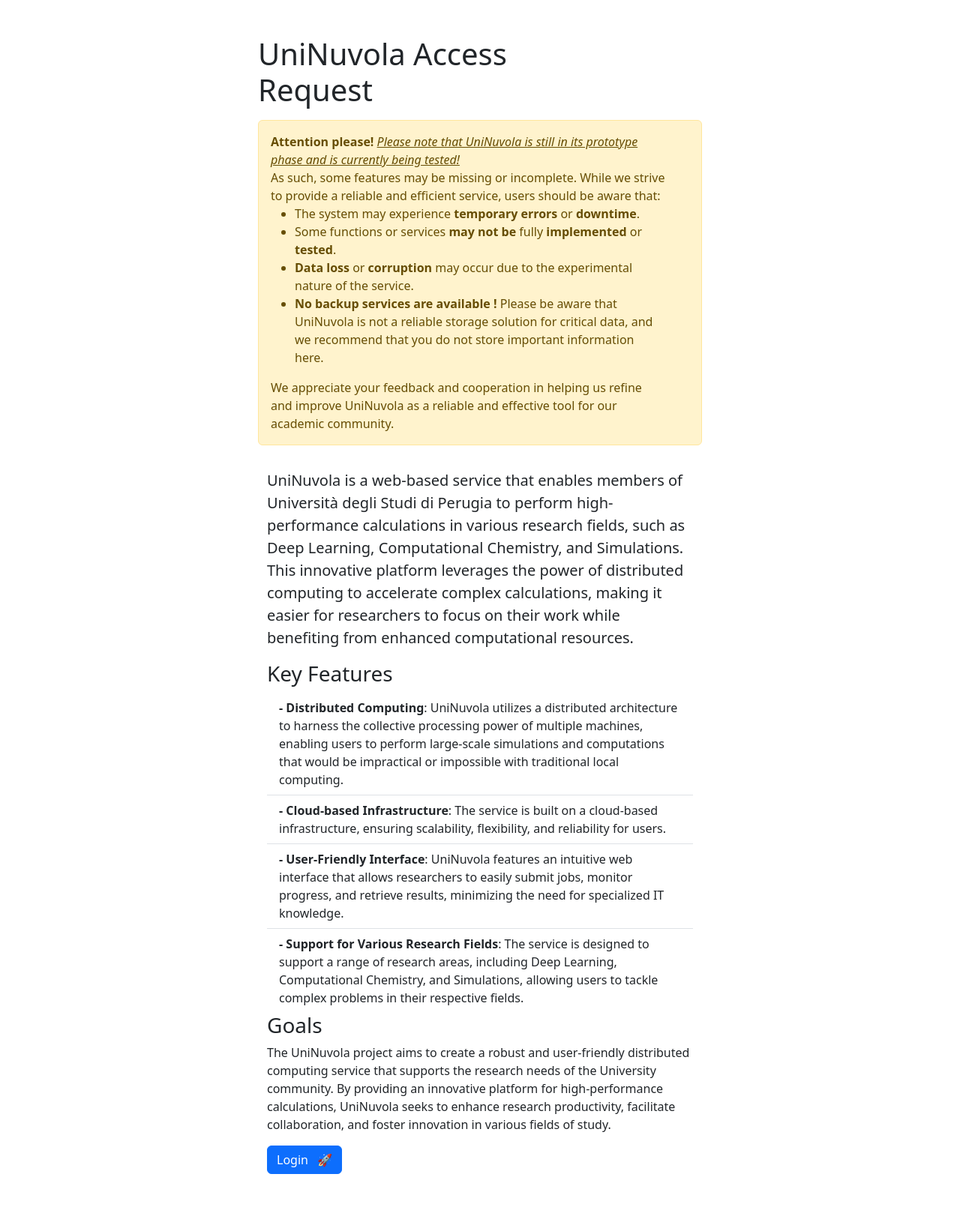
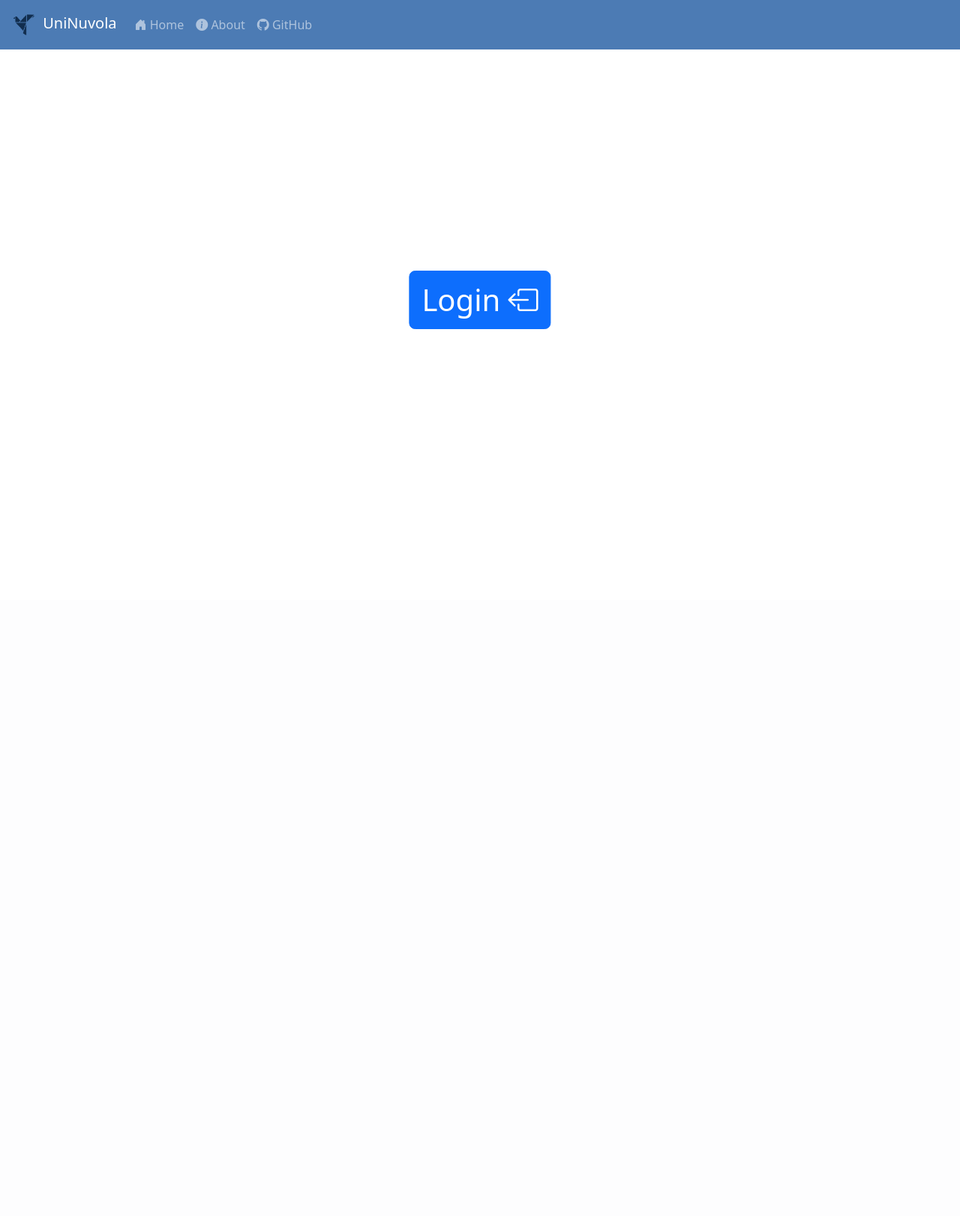
Before and after one commit to UniNuvola/web, a Flask app: page / in a window 1280 px wide. Shown: the whole page at 75% size. After the commit the page ends 439 px from the top, so only its background shows below. Run offline with Flask 3, Linux system fonts and the light colour scheme; parts of the project's set-up code (start-up, migrations or seed data) failed here and were passed over.

Commit message:
💄 UI Restyle (#26)
Update Web UI

## Commits

* ♻️ (src/templates/home): update home template

Added a block for disclaimer section

* ♻️ (src/templates/info): add info page

Refactored code:
  - created `info.html`
  - added `info` route

* ♻️ (src/templates/unlogged): update unlogged page

Updated unlogged page by removing disclaimer adding `login` and `about`
buttons.

* 💄 (src/templates/users): update user UI

Request table is shown only when request is on `pending/accepted` state.
When a request is `synced` a button is shown.

* 💄 (src/templates/users): update request UI

No longer displays the `h3` title when a request is `syced`.

* 💄 (src/templates/users): no more emoji

Sad commit 😢

* 💄 (src/templates/user): add statistics placeholder

Added placeholder for section `User' stats`

* 💄 (src/templates/home): add navbar

Updated UI by adding a Navbar with logo.

* 💄 add logo

* 💄 (src/templates/unlogged): update login button

Login button now is placed on page center.
Removed about button.

* 💄 (src/templates/home): add navbar icons

* 💄 (src/templates/users): update start button

* 💄 (src/templates/users/admin): update request button

Now for synced users no more button are shown, only a tick symbol.

* 💄 (src/templates/users/admin): add start button

* 💄 (src/templates/users/user): update button font

* 🐛 (src/templates/users/admin): fix wrong dict key

Updated uninuvola redirect url too.

* ✨ (src/routes): add `uninuvolaurl` key to `user` dict

* ♻️ (src/templates/users): replace hardcoded url with `uninuvolaurl`

```diff
--- a/src/routes.py
+++ b/src/routes.py
@@ -13,6 +13,7 @@ def homepage():
         _groups = dbms.get_request_data(_username)['groups']
         user['username'] = _username
         user['groups'] = _groups
+        user['uninuvolaurl'] = 'https://compute.uninuvola.unipg.it/hub/oauth_login?next='
 
         # ADMIN ROLE
         if 'admin' in _groups:
@@ -90,3 +91,7 @@ def logout():
     session.pop('token', None)
 
     return redirect('/')
+
+@app.route('/info')
+def info():
+    return render_template('info.html')
--- a/src/templates/home.html
+++ b/src/templates/home.html
@@ -10,36 +10,51 @@
     <link href="https://cdn.jsdelivr.net/npm/bootstrap@5.3.3/dist/css/bootstrap.min.css" rel="stylesheet" integrity="sha384-QWTKZyjpPEjISv5WaRU9OFeRpok6YctnYmDr5pNlyT2bRjXh0JMhjY6hW+ALEwIH" crossorigin="anonymous">
     <script src="https://cdn.jsdelivr.net/npm/bootstrap@5.3.3/dist/js/bootstrap.bundle.min.js" integrity="sha384-YvpcrYf0tY3lHB60NNkmXc5s9fDVZLESaAA55NDzOxhy9GkcIdslK1eN7N6jIeHz" crossorigin="anonymous"></script>
     <script src="https://code.jquery.com/jquery-3.7.1.js" integrity="sha256-eKhayi8LEQwp4NKxN+CfCh+3qOVUtJn3QNZ0TciWLP4=" crossorigin="anonymous"></script>
+    <link rel="stylesheet" href="https://cdn.jsdelivr.net/npm/bootstrap-icons@1.11.3/font/bootstrap-icons.min.css">
 
     {% block script %}{% endblock %}
 
   </head>
   <body>
-    <div class="col-md-6 mx-auto p-4 py-md-5">
-    <!-- <div class="container text-center"> -->
-      <main>
-
-        <!-- Title/Header -->
-        <div class="row">
-          <div class="col-10">
-            <h1>UniNuvola Access Request</h1>
-          </div>
-
+    <nav class="navbar navbar-expand-lg navbar-dark" style="background-color: #4c7bb4;">
+      <div class="container-fluid">
+        <a class="navbar-brand" href="/">
+          <img src="static/icon.png" alt=""  style="width: 40px; height: 40px;">
+          UniNuvola
+        </a>
+<button class="navbar-toggler" type="button" data-bs-toggle="collapse" data-bs-target="#navbarNav" aria-controls="navbarNav" aria-expanded="false" aria-label="Toggle navigation">
+      <span class="navbar-toggler-icon"></span>
+    </button>
+    <div class="collapse navbar-collapse" id="navbarNav">
+      <ul class="navbar-nav">
+        <li class="nav-item">
+          <a class="nav-link" aria-current="page" href="/"><i class="bi bi-house-door-fill"></i> Home</a>
+        </li>
+        <li class="nav-item">
+          <a class="nav-link" href="/info"><i class="bi bi-info-circle-fill"></i> About</a>
+        </li>
+        <li class="nav-item">
+          <a class="nav-link" href="https://github.com/UniNuvola" target="_blank"><i class="bi bi-github"></i> GitHub</a>
+        </li>
+      </ul>
+    </div>
+        <button class="navbar-toggler" type="button" data-bs-toggle="collapse" data-bs-target="#navbarNav" aria-controls="navbarNav" aria-expanded="false" aria-label="Toggle navigation">
+          <span class="navbar-toggler-icon"></span>
+        </button>
+        <div class="d-flex">
           {% if user %}
-          <div class="col-2">
-            <a href="/logout">
-              <button type="button" class="btn btn-primary">Logout &nbsp;
-                <svg xmlns="http://www.w3.org/2000/svg" width="16" height="16" fill="currentColor" class="bi bi-box-arrow-left" viewBox="0 0 16 16">
-                  <path fill-rule="evenodd" d="M6 12.5a.5.5 0 0 0 .5.5h8a.5.5 0 0 0 .5-.5v-9a.5.5 0 0 0-.5-.5h-8a.5.5 0 0 0-.5.5v2a.5.5 0 0 1-1 0v-2A1.5 1.5 0 0 1 6.5 2h8A1.5 1.5 0 0 1 16 3.5v9a1.5 1.5 0 0 1-1.5 1.5h-8A1.5 1.5 0 0 1 5 12.5v-2a.5.5 0 0 1 1 0z"/>
-                  <path fill-rule="evenodd" d="M.146 8.354a.5.5 0 0 1 0-.708l3-3a.5.5 0 1 1 .708.708L1.707 7.5H10.5a.5.5 0 0 1 0 1H1.707l2.147 2.146a.5.5 0 0 1-.708.708z"/>
-                </svg>
-              </button>
-            </a>
-          </div>
+          <a href="/logout">
+            <button type="button" class="btn btn-light">Logout
+              <i class="bi bi-box-arrow-right"></i>
+            </button>
+          </a>
           {% endif %}
         </div>
+    </nav>
 
-        <!-- Prototipo Disclaimer -->
+    <div class="col-md-6 mx-auto p-4 py-md-5">
+      <main>
+        {% block disclaimer %}
         <div class="row py-md-2">
           <div class="col">
             <div class="alert alert-warning alert-dismissible fade show" role="alert">
@@ -60,6 +75,7 @@
             </div>
           </div>
         </div>
+        {% endblock %}
 
         {% block body %}{% endblock %}
 
--- a/src/templates/users/unlogged.html
+++ b/src/templates/users/unlogged.html
@@ -3,35 +3,19 @@
 {% block script %}
 {% endblock%}
 
+{% block disclaimer %}
+{% endblock%}
+
 
 {% block body %}
-<!-- Description and Login -->
 <div class="row mx-auto py-md-2">
   <div class="col">
-    <p class="fs-5">
-      UniNuvola is a web-based service that enables members of Università degli Studi di Perugia to perform high-performance
-      calculations in various research fields, such as Deep Learning, Computational Chemistry, and Simulations.
-      This innovative platform leverages the power of distributed computing to accelerate complex calculations,
-      making it easier for researchers to focus on their work while benefiting from enhanced computational resources.
-
-      <h3>Key Features</h3>
-
-      <ul class="list-group list-group-flush">
-        <li class="list-group-item"><b> - Distributed Computing</b>: UniNuvola utilizes a distributed architecture to harness the collective processing power of multiple machines, enabling users to perform large-scale simulations and computations that would be impractical or impossible with traditional local computing.</li>
-        <li class="list-group-item"><b> - Cloud-based Infrastructure</b>: The service is built on a cloud-based infrastructure, ensuring scalability, flexibility, and reliability for users.</li>
-        <li class="list-group-item"><b> - User-Friendly Interface</b>: UniNuvola features an intuitive web interface that allows researchers to easily submit jobs, monitor progress, and retrieve results, minimizing the need for specialized IT knowledge.</li>
-        <li class="list-group-item"><b> - Support for Various Research Fields</b>: The service is designed to support a range of research areas, including Deep Learning, Computational Chemistry, and Simulations, allowing users to tackle complex problems in their respective fields.</li>
-      </ul>
-
-      <h3>Goals</h3>
-
-      The UniNuvola project aims to create a robust and user-friendly distributed computing service that supports
-      the research needs of the University community.
-      By providing an innovative platform for high-performance calculations, UniNuvola seeks to enhance research productivity,
-      facilitate collaboration, and foster innovation in various fields of study.
-    </p>
-
-    <a href="/login"><button type="button" class="btn btn-primary">Login &nbsp;  🚀</button></a>
+    <div class="position-absolute top-50 start-50 translate-middle">
+      <a href="/login"><button type="button" class="btn btn-primary btn-lg fs-1" style="width: fill">
+          Login
+          <i class="bi bi-box-arrow-left"></i>
+        </button></a>
+    </div>
   </div>
 </div>
 {% endblock%}
```
Also changed, not shown: src/templates/info.html (added, +37 -0 lines), src/templates/users/admin.html (+13 -2 lines), src/templates/users/user.html (+32 -9 lines), src/static/icon.png (added).
